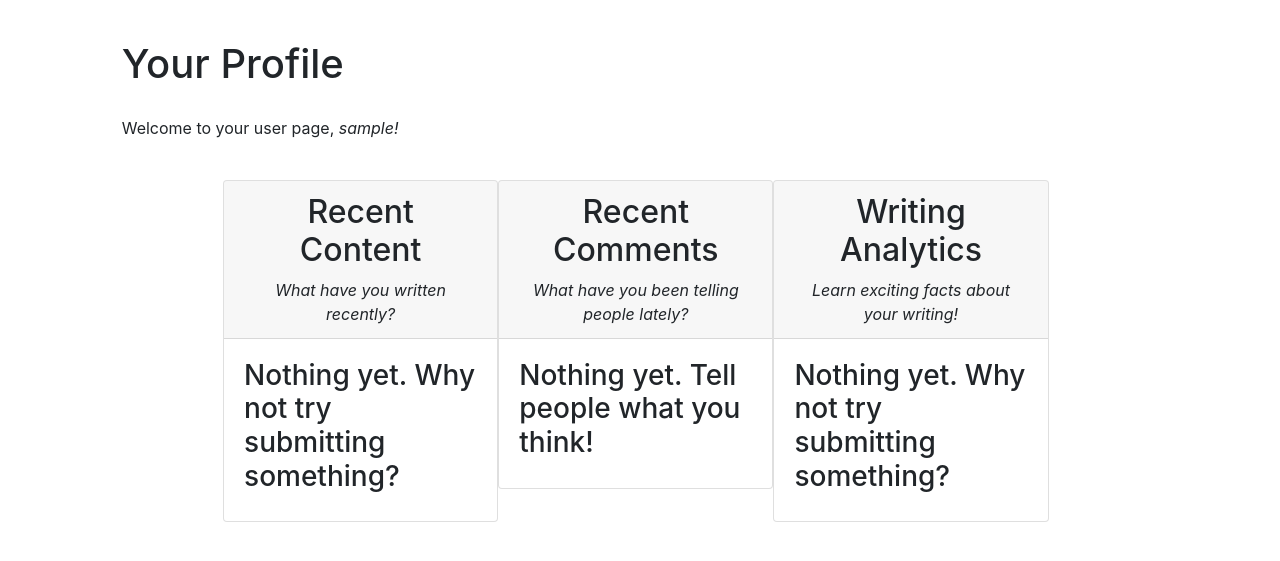
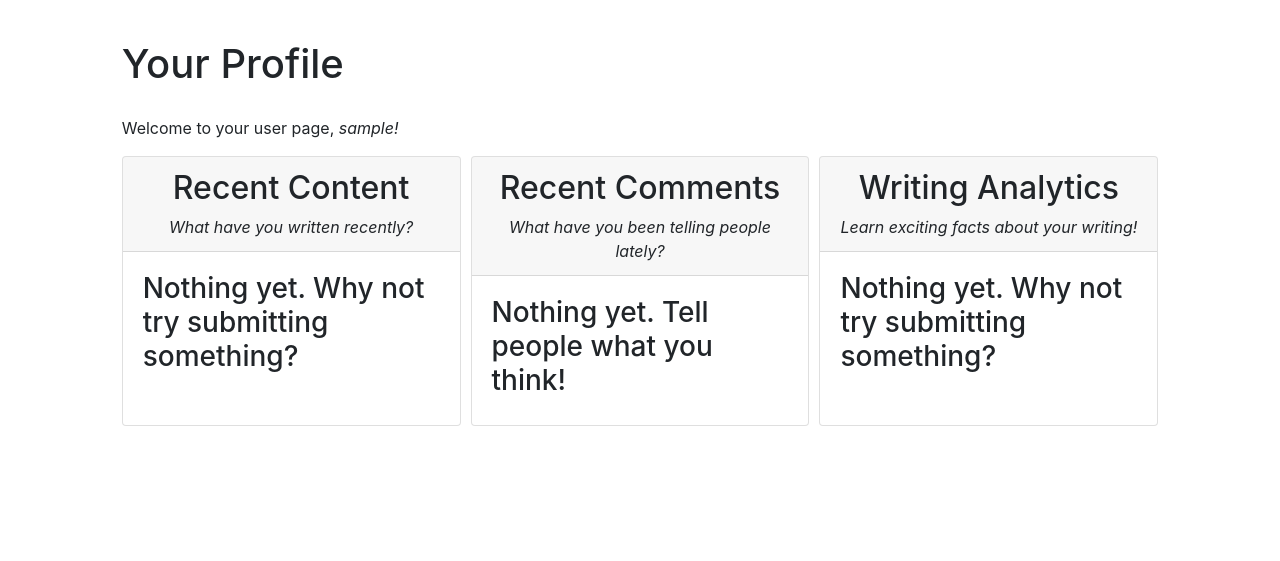
Before and after one commit to CS326-important/space-deer, a Django app: page /textifai/account in a window 1280 px wide. Shown: the part 56-617 px from the top of the page. Run offline with Django 3.2, Linux system fonts and the light colour scheme; the visitor is signed in with stand-in values (Sample User, id 1); data that the repository does not hold is empty; some libraries are stand-ins or nearby versions.

Commit message:
Fix account page style spacing 'create-profile-page' on 'cd08e36'.

```diff
--- a/contentdensity/textifai/static/css/styles.css
+++ b/contentdensity/textifai/static/css/styles.css
@@ -87,3 +87,23 @@ body {
 .genPage .insightCard {
   display: inline-block;
 }
+
+.account-cards {
+  display: flex;
+  justify-content: space-between;
+  flex-wrap: wrap;
+}
+
+.card {
+  flex: 1;
+  min-width: 300px;
+  margin-bottom: 10px;
+}
+
+.card + .card {
+  margin-left: 10px;
+}
+
+.card-header {
+  text-align: center;
+}
--- a/contentdensity/textifai/templates/account.html
+++ b/contentdensity/textifai/templates/account.html
@@ -7,18 +7,11 @@
 {% block content %}
     <p>Welcome to your user page, <em>{{ user }}! </em></p>
 
-<div class="container-fluid mainContent">
-            <div class="row justify-content-center">
-                <div class="col-10">
-                    <div class="row justify-content-center">
-                    </div>
-
-                    <div style="width:33%; float:left;" class="card">
+    <div class="account-cards">
+        <div class="card">
             <div class="card-header">
-                            <center>
                 <h2> Recent Content </h2>
                 <em> What have you written recently? </em>
-                            </center>
             </div>
             {% if texts %}
             {% for text in texts %}
@@ -34,12 +27,10 @@
             {% endif %}
         </div>
 
-                    <div style="width:33%; float:left;" class="card">
+        <div class="card">
             <div class="card-header">
-                            <center>
                 <h2> Recent Comments </h2>
                 <em> What have you been telling people lately? </em>
-                            </center>
             </div>
             {% if comments %}
             {% for comment in comments %}
@@ -57,12 +48,10 @@
             {% endif %}
         </div>
 
-                    <div style="width:33%; float:left;" class="card">
+        <div class="card">
             <div class="card-header">
-                            <center>
                 <h2> Writing Analytics </h2>
                 <em> Learn exciting facts about your writing! </em>
-                            </center>
             </div>
             {% if analytics %}
             {% for insight in analytics %}
@@ -76,9 +65,6 @@
             </div>
             {% endif %}
         </div>
-
-                </div>
-            </div>
     </div>
 
 {% endblock %}
```
Lines whose indentation alone changed are shown as unchanged.
